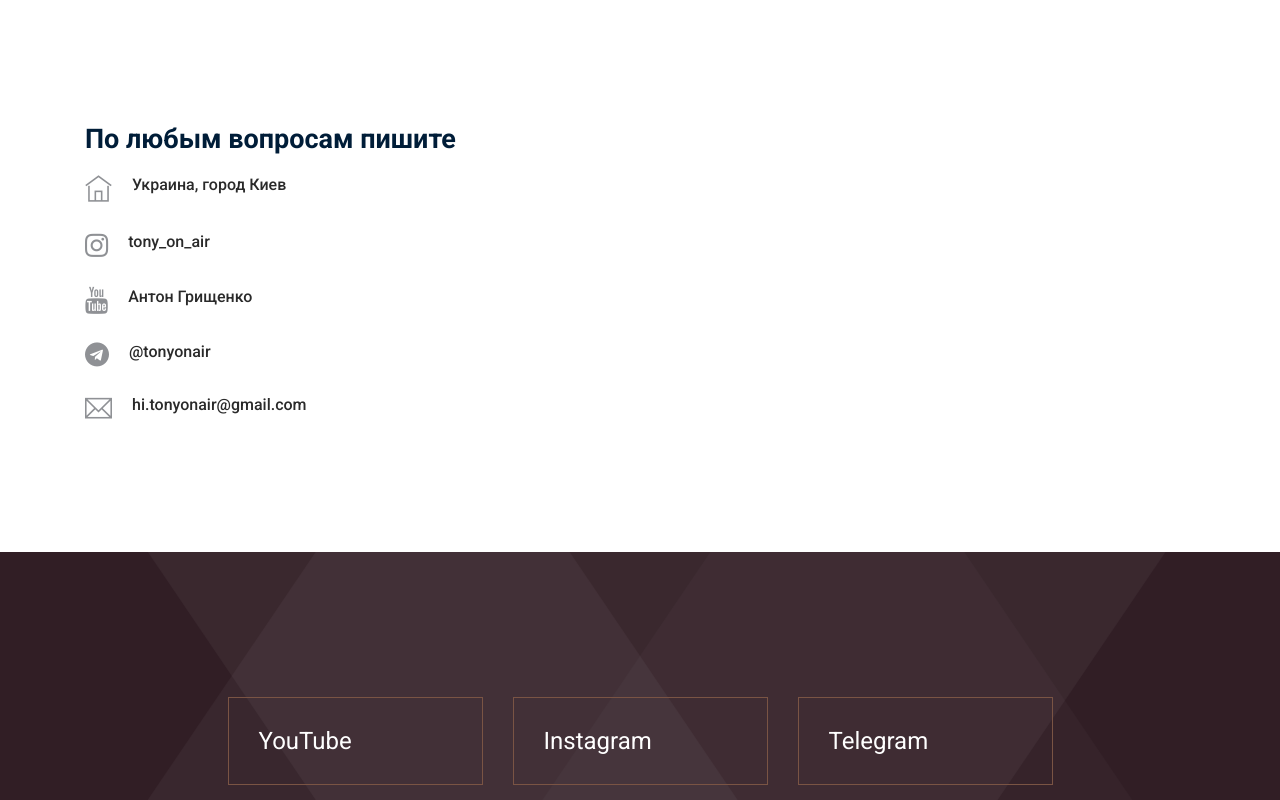
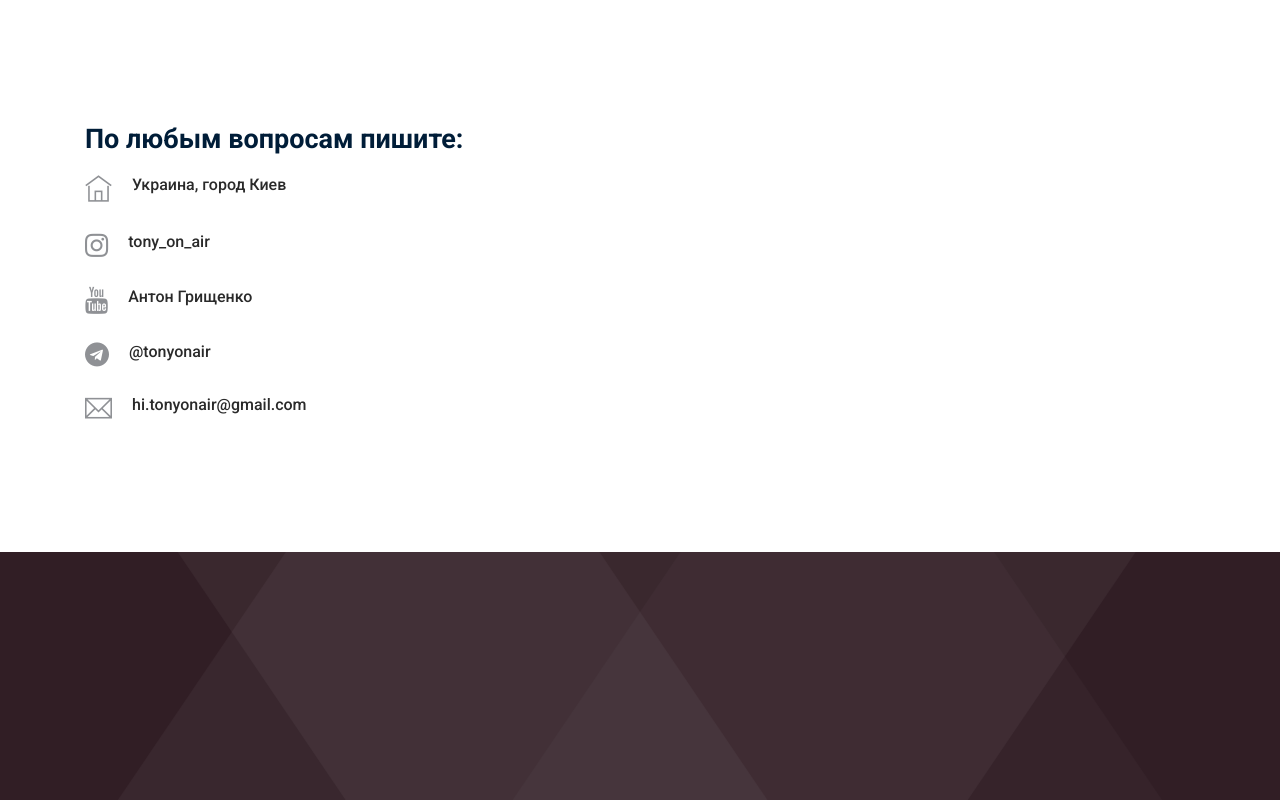
Before and after one commit to OlegMinko/tonyonair-test, a plain HTML site: page contact.html in a window 1280 px wide. Shown: the part 500-1300 px from the top of the page. Drawn offline with Linux system fonts and the light colour scheme; files that its build step writes are made by us from their sources.

Commit message:
Updated texts and logo

```diff
--- a/contact.html
+++ b/contact.html
@@ -99,7 +99,7 @@
 
       <div class="row">
         <div class="col-12">
-          <h2 class="contact-title">По любым вопросам пишите</h2>
+          <h2 class="contact-title">По любым вопросам пишите:</h2>
         </div>
 
         <div class="col-lg-4">
@@ -149,28 +149,7 @@
   <!-- footer start -->
   <footer class="footer ">
     <div class="footer_top">
-      <div class="container">
-        <div class="row justify-content-center">
-          <div class="col-md-3"><a href="https://www.youtube.com/channel/UCX5pULXfxEvFd63sV4rYzXQ" target="_blank">
-              <div class="single_links d-flex justify-content-between align-items-center">
-                <span>YouTube</span>
-              </div>
-            </a>
-          </div>
-          <div class="col-md-3"><a href="https://www.instagram.com/tony_on_air/" target="_blank">
-              <div class="single_links d-flex justify-content-between align-items-center">
-                <span>Instagram</span>
-              </div>
-            </a>
-          </div>
-          <div class="col-md-3"><a href="https://t.me/tonyonair" target="_blank">
-              <div class="single_links d-flex justify-content-between align-items-center">
-                <span>Telegram</span>
-              </div>
-            </a>
-          </div>
-        </div>
-      </div>
+
     </div>
     <div class="copy-right_text">
       <div class="container">
```
Also changed, not shown: index.html (+3 -3 lines), services.html (+6 -6 lines), img/about/my_img.png, img/about/my_imgold.png (added).
